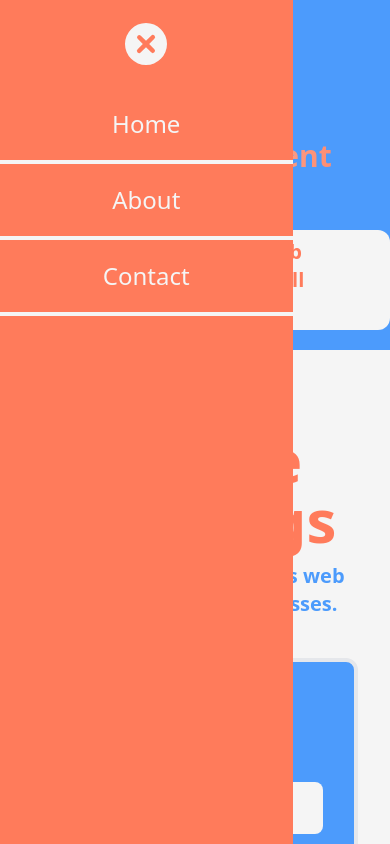
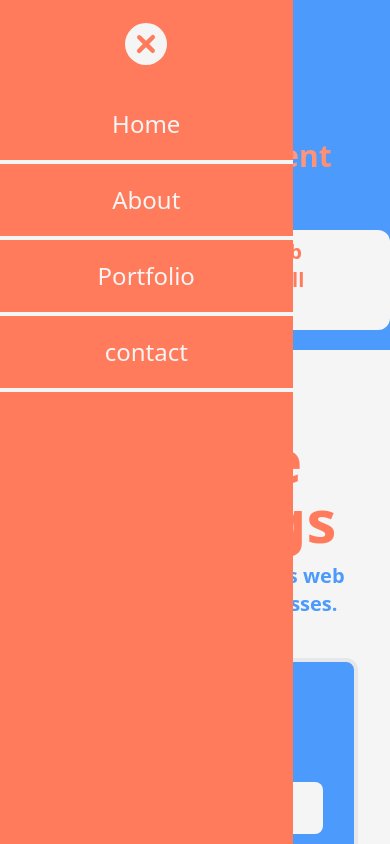
Before and after one commit to drethedevjs/web-dev-services, a Next.js app in the folder frontend/: page / in a window 390 px wide. Both pictures are taken after a click on the button "MENU". Shown: the top 844 px of the page. Built offline with nearby package versions, Linux system fonts and the light colour scheme.

Commit message:
Made header links render from object array.

```diff
--- a/frontend/src/components/Header.tsx
+++ b/frontend/src/components/Header.tsx
@@ -1,4 +1,5 @@
 "use client";
+import { headerLinks } from "@/data/headerLinks";
 import { XCircleIcon } from "@heroicons/react/16/solid";
 import { useRouter } from "next/navigation";
 import { useState } from "react";
@@ -20,21 +21,13 @@ export default function Header() {
   return (
     <nav>
       <ul className="nav-links">
-        <li>
-          <button onClick={() => navigate("/")}>Home</button>
-        </li>
-        <li>
-          <button onClick={() => navigate("/about")}>About</button>
-        </li>
-        {/* <li>
-          <button onClick={() => navigate("/services")}>Services</button>
-        </li> */}
-        <li>
-          <button onClick={() => navigate("/portfolio")}>Portfolio</button>
-        </li>
-        <li>
-          <button onClick={() => navigate("/contact")}>Contact</button>
-        </li>
+        {headerLinks.map((link, idx) =>
+          link.active ? (
+            <li key={idx}>
+              <button onClick={() => navigate(link.path)}>{link.title}</button>
+            </li>
+          ) : null,
+        )}
       </ul>
 
       <button className={`mobile-menu-btn ${showMenu ? "hidden" : ""}`} onClick={toggleMenu}>
@@ -45,18 +38,13 @@ export default function Header() {
           <XCircleIcon className="size-12 m-5" onClick={toggleMenu} />
         </div>
         <ul className="mobile-nav-links">
-          <li>
-            <button onClick={() => navigate("/", true)}>Home</button>
-          </li>
-          <li>
-            <button onClick={() => navigate("/about", true)}>About</button>
-          </li>
-          {/* <li>
-            <button onClick={() => navigate("/services", true)}>Services</button>
-          </li> */}
-          <li>
-            <button onClick={() => navigate("/contact", true)}>Contact</button>
-          </li>
+          {headerLinks.map((link, idx) =>
+            link.active ? (
+              <li key={idx}>
+                <button onClick={() => navigate(link.path)}>{link.title}</button>
+              </li>
+            ) : null,
+          )}
         </ul>
       </div>
     </nav>
--- /dev/null
+++ b/frontend/src/data/headerLinks.ts
@@ -0,0 +1,27 @@
+export const headerLinks = [
+  {
+    title: "Home",
+    path: "/",
+    active: true,
+  },
+  {
+    title: "About",
+    path: "/about",
+    active: true,
+  },
+  {
+    title: "Portfolio",
+    path: "/portfolio",
+    active: true,
+  },
+  {
+    title: "contact",
+    path: "/contact",
+    active: true,
+  },
+  {
+    title: "Services",
+    path: "/services",
+    active: false,
+  },
+];
```
